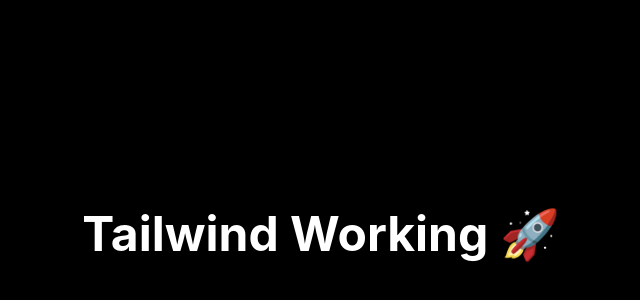
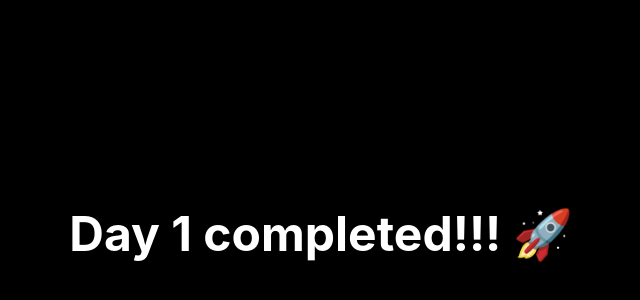
Before and after one commit to Sree-2607/Algorithm-Visualiser-and-Complexity-Analyser, a React (Vite) app: page / in a window 1280 px wide. Shown: the part 166-466 px from the top of the page, without its empty margins (319-959 px from the left). Built offline with nearby package versions, Linux system fonts and the light colour scheme; the HTML template or start-up script is replaced by a standard one.

Commit message:
test: vercel auto deploy

```diff
--- a/src/App.tsx
+++ b/src/App.tsx
@@ -2,7 +2,7 @@
   return (
     <div className="min-h-screen bg-black text-white flex items-center justify-center">
       <h1 className="text-5xl font-bold">
-        Tailwind Working 🚀
+        Day 1 completed!!! 🚀
       </h1>
     </div>
   )
```
